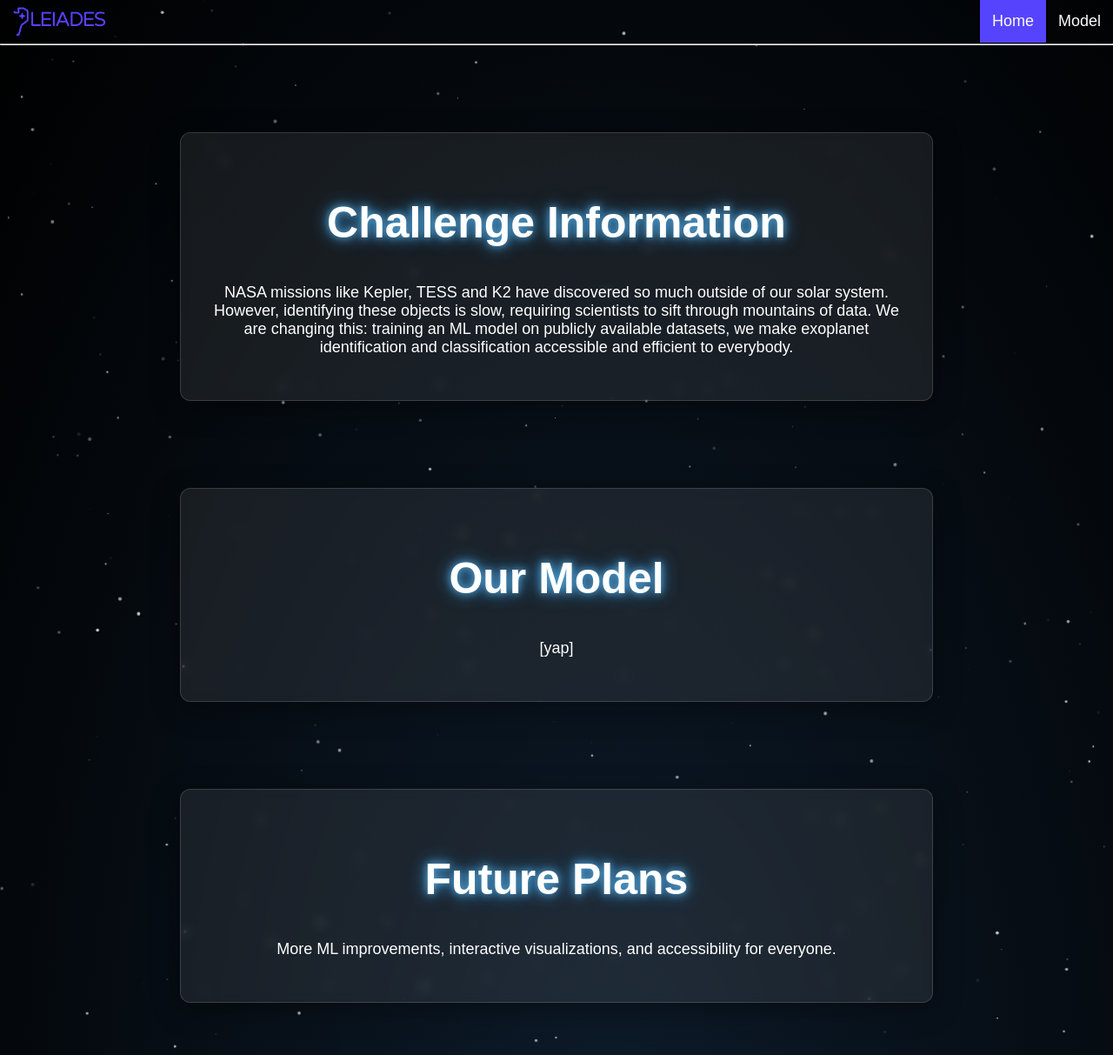
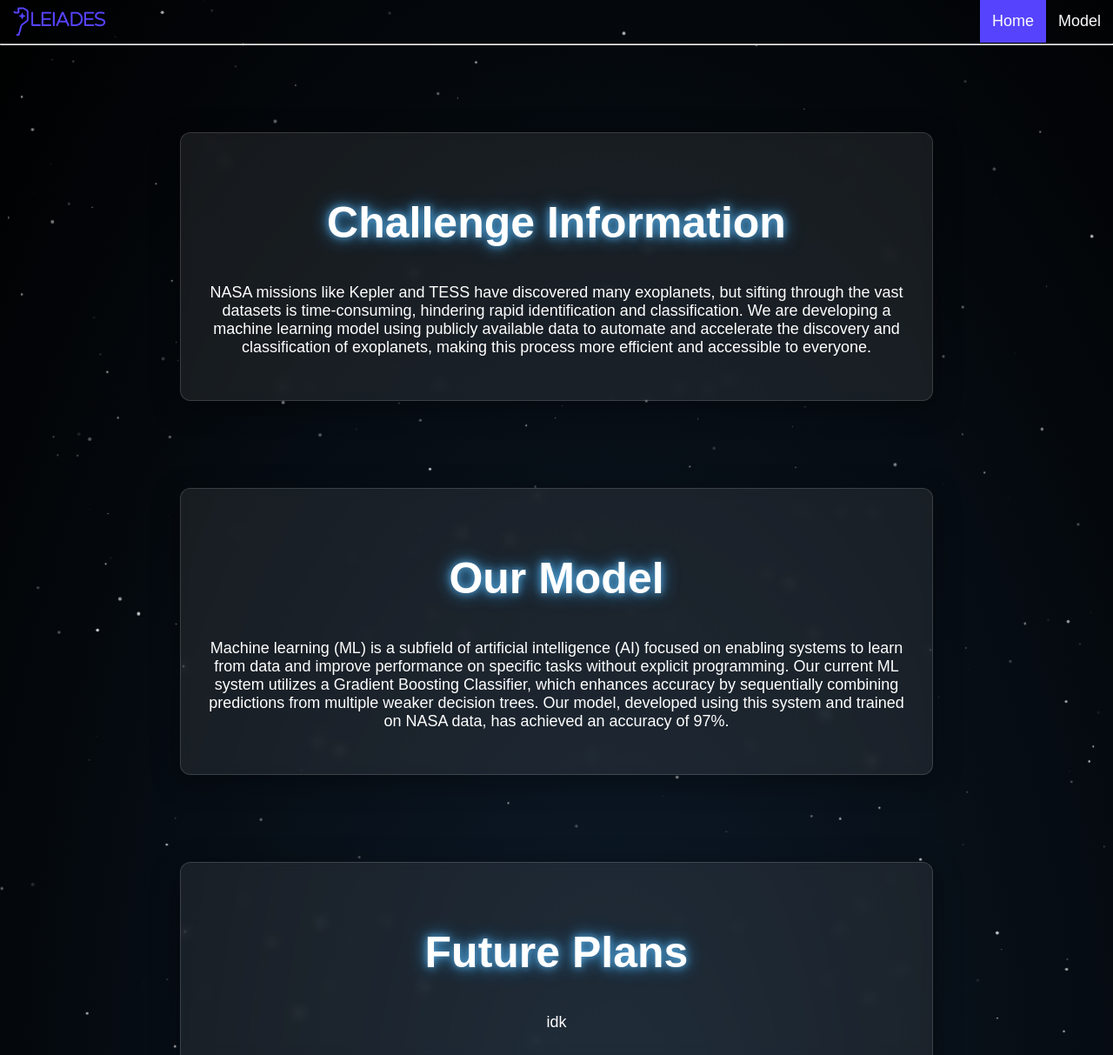
Before and after one commit to confuzzlementation/pleiades, a Flask app: page / in a window 1280 px wide. Shown: the whole page at 87% size. Run offline with Flask 3, Linux system fonts and the light colour scheme; parts of the project's set-up code (start-up, migrations or seed data) failed here and were passed over.

Commit message:
Update home.html with new text thing

```diff
--- a/templates/home.html
+++ b/templates/home.html
@@ -25,15 +25,15 @@
         <div id="scroll-glass">
             <section class="glass">
                 <h1>Challenge Information</h1>
-                <p>NASA missions like Kepler, TESS and K2 have discovered so much outside of our solar system. However, identifying these objects is slow, requiring scientists to sift through mountains of data. We are changing this: training an ML model on publicly available datasets, we make exoplanet identification and classification accessible and efficient to everybody.</p>
+                <p>NASA missions like Kepler and TESS have discovered many exoplanets, but sifting through the vast datasets is time-consuming, hindering rapid identification and classification. We are developing a machine learning model using publicly available data to automate and accelerate the discovery and classification of exoplanets, making this process more efficient and accessible to everyone.</p>
             </section>
             <section class="glass">
                 <h1>Our Model</h1>
-                <p>[yap]</p>
+                <p>Machine learning (ML) is a subfield of artificial intelligence (AI) focused on enabling systems to learn from data and improve performance on specific tasks without explicit programming. Our current ML system utilizes a Gradient Boosting Classifier, which enhances accuracy by sequentially combining predictions from multiple weaker decision trees. Our model, developed using this system and trained on NASA data, has achieved an accuracy of 97%.</p>
             </section>
             <section class="glass">
                 <h1>Future Plans</h1>
-                <p>More ML improvements, interactive visualizations, and accessibility for everyone.</p>
+                <p>idk</p>
             </section>
             <section class="glass">
                 <h1>idk???</h1>
```
